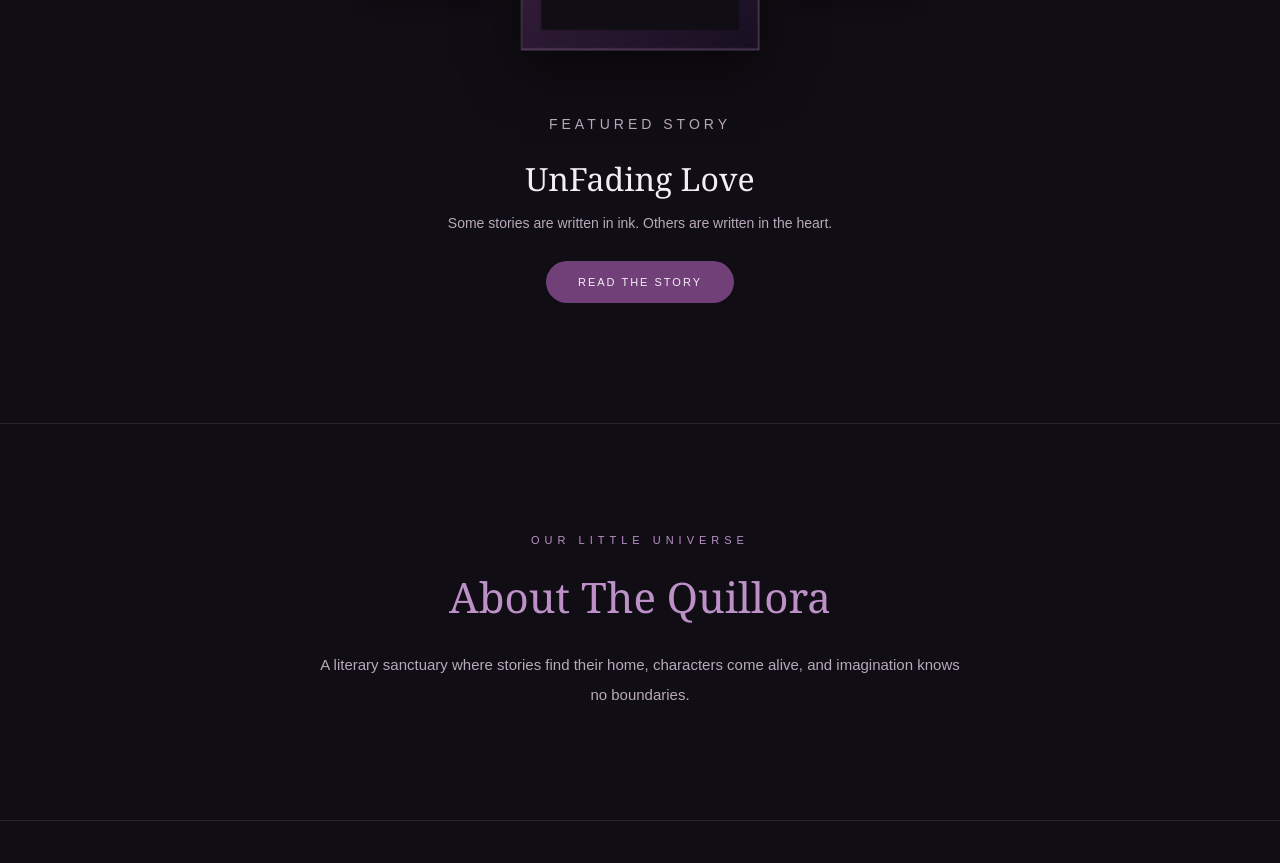
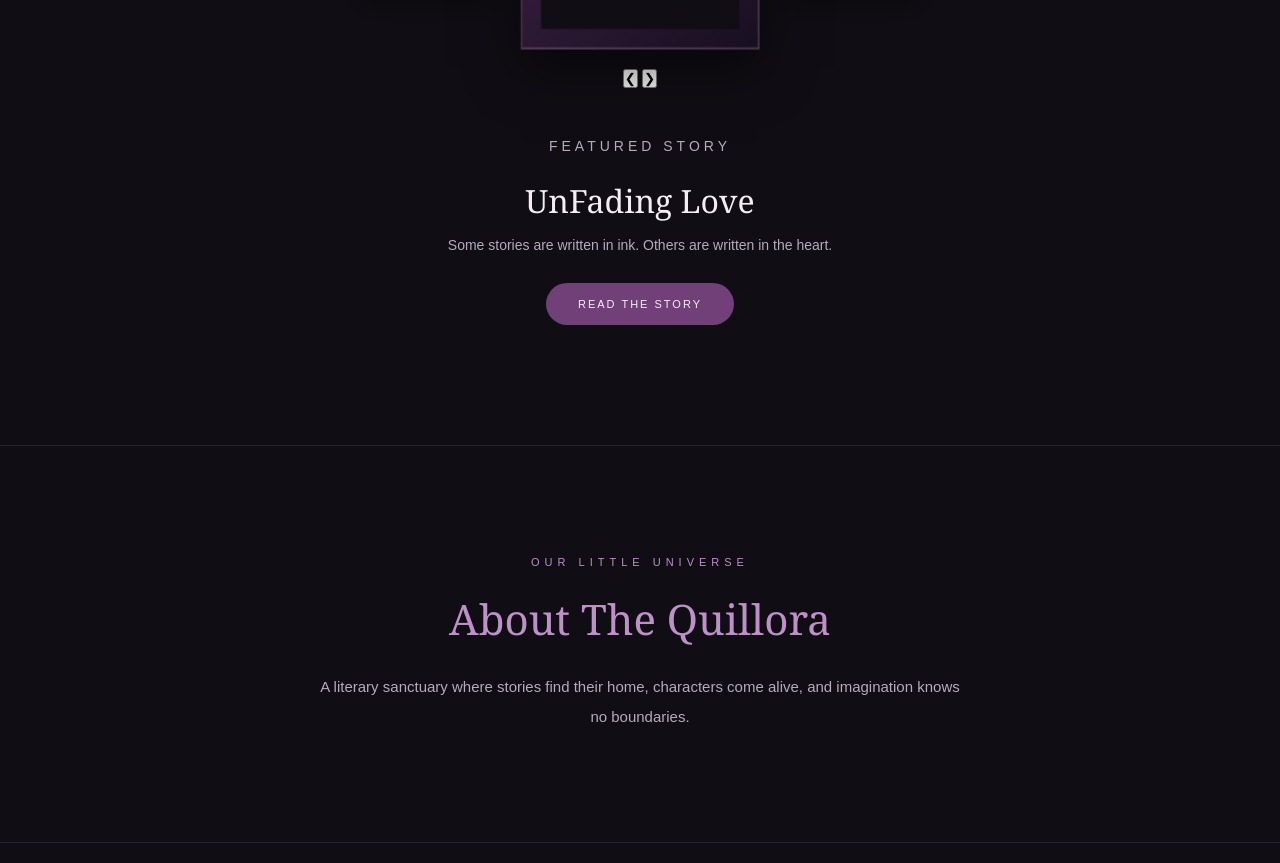
Before and after one commit to MalyshkaRose/thequillora-homepage, a plain HTML site: page index.html in a window 1280 px wide. Shown: the part 892-1755 px from the top of the page. Drawn offline with Linux system fonts and the light colour scheme; grey boxes are pictures that could not be loaded.

Commit message:
Update index.html

```diff
--- a/index.html
+++ b/index.html
@@ -94,6 +94,18 @@
                             <small>BY MALYSHKA ROSE</small>
                         </div>
                     </div>
+
+                </div>
+
+                <div class="carousel-controls">
+
+                    <button id="prev-book" aria-label="Previous book">
+                        &#10094;
+                    </button>
+
+                    <button id="next-book" aria-label="Next book">
+                        &#10095;
+                    </button>
 
                 </div>
 
```
